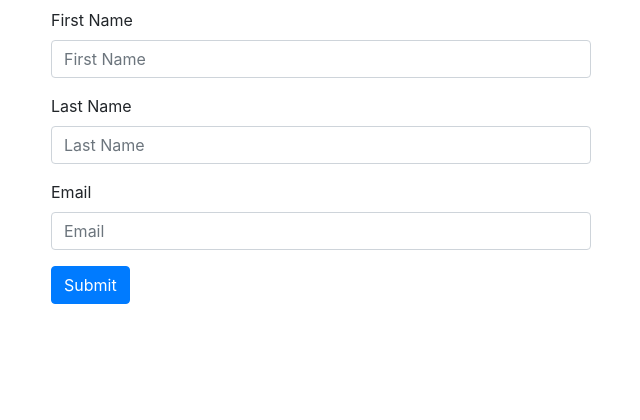
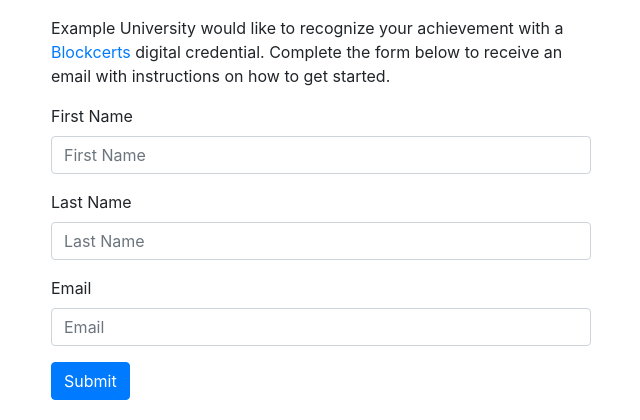
Before and after one commit to c21u/blockcerts-admin-app, a Django app: page /1/add_person/ in a window 1280 px wide. Shown: the top 420 px of the page, without its empty margins (34-674 px from the left). Run offline with Django 3.2, Linux system fonts and the light colour scheme; some libraries are stand-ins or nearby versions.

Commit message:
Add some text to the invite and thank-you pages
closes #24

```diff
--- a/admin_app/settings.py
+++ b/admin_app/settings.py
@@ -66,6 +66,8 @@ AUTHENTICATION_BACKENDS = [
     'django.contrib.auth.backends.ModelBackend',
     'issuer.backends.CASAdminOnlyBackend',
 ]
+
+INSTITUTION_NAME = os.getenv('INSTITUTION_NAME', 'Example University')
 
 CAS_SERVER_URL = os.getenv('CAS_SERVER_URL', 'https://login.example.com/cas')
 
--- a/issuer/templates/add_person.html
+++ b/issuer/templates/add_person.html
@@ -5,10 +5,12 @@
 {% block body_block %}
     <div class="container">
         {% if person_added %}
-        <p class="pt-2">Thanks for registering!</p>
+        <p class="pt-2">Thank you for providing your information. {{ INSTITUTION_NAME }} will send you an email with instructions on how to get started.</p>
         {% else %}
         <div class="row pt-2">
             <div class='col-sm-6'>
+                <p class="pt-2">{{ INSTITUTION_NAME }} would like to recognize your achievement with a <a href="https://blockcerts.org">Blockcerts</a>
+                digital credential. Complete the form below to receive an email with instructions on how to get started.</p>
                 <form id="person-form" method="post">
                     {% csrf_token %}
                     {% bootstrap_form form %}
--- a/issuer/views.py
+++ b/issuer/views.py
@@ -62,7 +62,7 @@ class HomePageView(View):
 class AddPersonView(View):
     def get(self, request, issuance_id=None):
         person_form = PersonForm()
-        return render(request, 'add_person.html', {'form': person_form, 'person_added': False})
+        return render(request, 'add_person.html', {'form': person_form, 'person_added': False, 'INSTITUTION_NAME': settings.INSTITUTION_NAME})
 
     def post(self, request, issuance_id=None):
         person_form = PersonForm(request.POST)
@@ -83,7 +83,7 @@ class AddPersonView(View):
                 issuance=issuance
             )
             person_form = PersonForm()
-            return render(request, 'add_person.html', {'form': person_form, 'person_added': True})
+            return render(request, 'add_person.html', {'form': person_form, 'person_added': True, 'INSTITUTION_NAME': settings.INSTITUTION_NAME})
 
 
 class UpdatePersonView(View):
```
